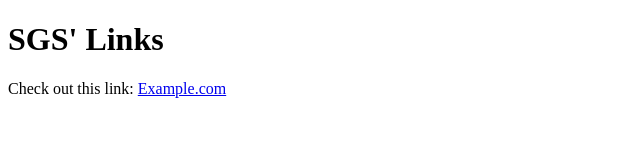
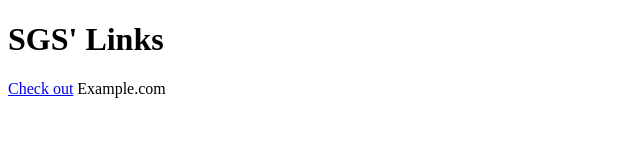
Before and after one commit to SomeGuilStuff/bebsite, a plain HTML site: page index.html in a window 1280 px wide. Shown: the whole page, without its empty margins (0-640 px from the left). Drawn offline with Linux system fonts and the light colour scheme.

Commit message:
Update index.html

```diff
--- a/index.html
+++ b/index.html
@@ -7,6 +7,6 @@
 </head>
 <body>
     <h1>SGS' Links</h1>
-    <p>Check out this link: <a href="https://www.example.com" target="_blank">Example.com</a></p>
+    <p><a href="https://www.example.com" target="_blank" title="Check out">Check out</a> Example.com</p>
 </body>
 </html>
```
